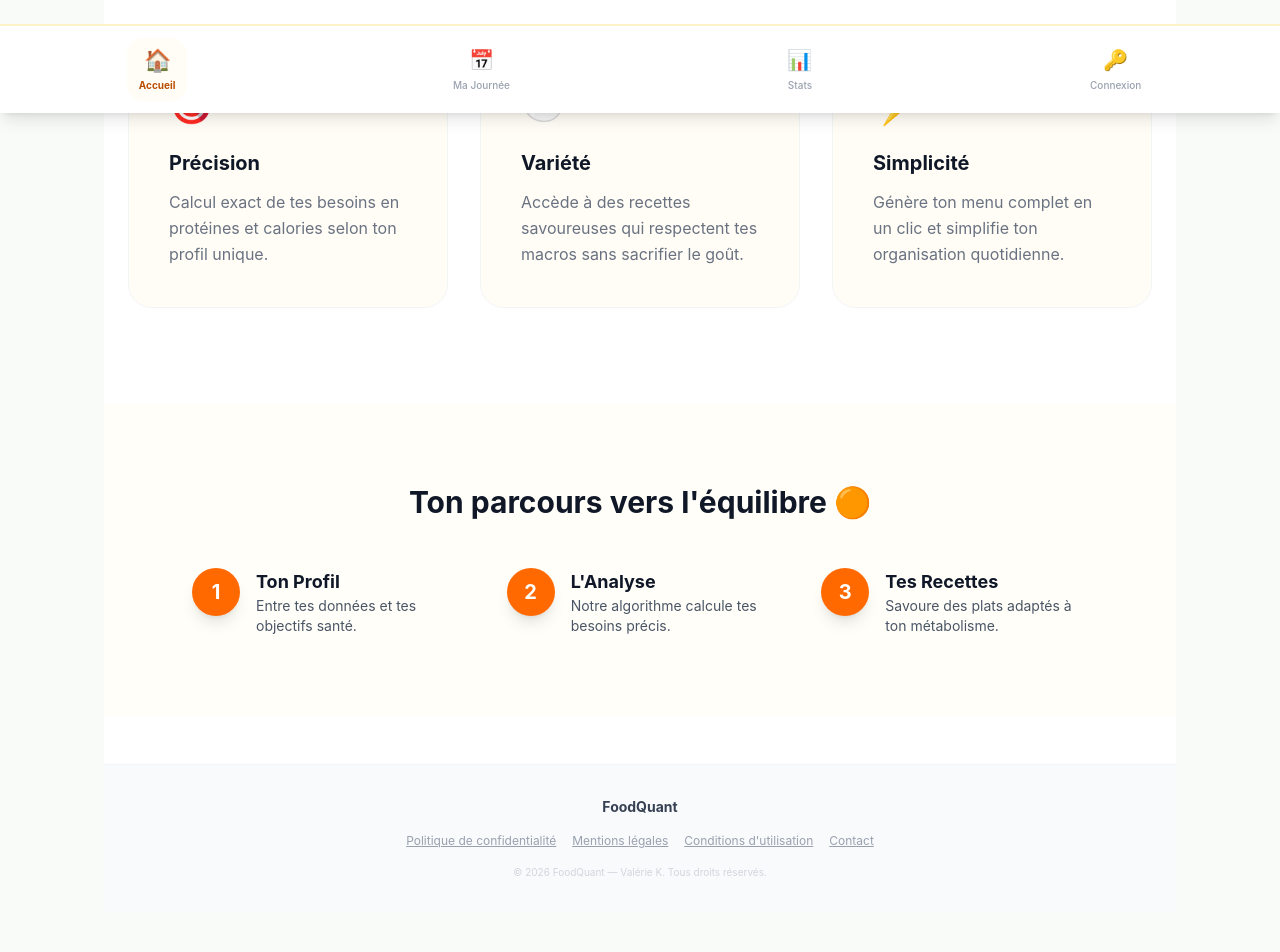
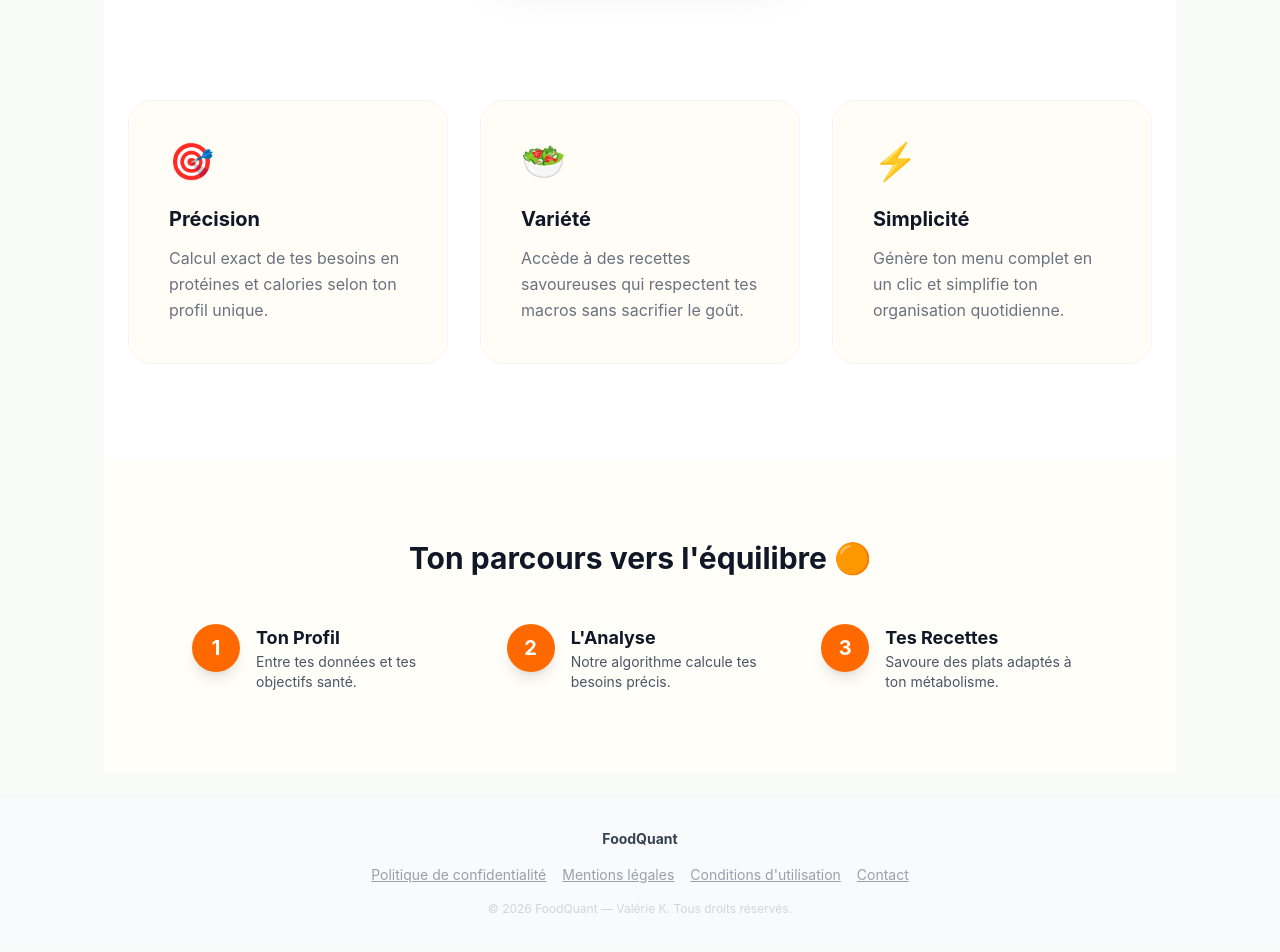
Before and after one commit to valerie-kergonnan/foodquant, a React (Vite) app in the folder frontend-react/: page / in a window 1280 px wide. Shown: the part 687-1639 px from the top of the page. Built offline with nearby package versions, Linux system fonts and the light colour scheme.

Commit message:
v3: modification footer + responsive

```diff
--- a/frontend-react/src/App.jsx
+++ b/frontend-react/src/App.jsx
@@ -5,6 +5,7 @@ import MaJournee from './components/MaJournee';
 import NavBar from './components/NavBar';
 import Login from './components/Login';
 import Dashboard from './components/Dashboard';
+import Footer from './components/Footer';
 
 const API_URL = 'https://foodquant-production.up.railway.app';
 
@@ -76,7 +77,6 @@ function App() {
   const handleLogout = () => {
     setUser(null);
     localStorage.removeItem('user');
-    // V2 Sécurité : Supprimer le JWT à la déconnexion
     localStorage.removeItem('jwt_token');
     setRecipes([]);
     setNutrimentsJour(null);
@@ -256,6 +256,7 @@ function App() {
     }
   };
 
+  // ─── Écran de chargement ───
   if (loading) {
     return (
       <div className="flex flex-col items-center justify-center min-h-screen bg-linear-to-b from-amber-50 to-white">
@@ -271,12 +272,22 @@ function App() {
     );
   }
 
+  // ─── Déterminer si le footer doit s'afficher ───
+  // Le footer s'affiche sur toutes les pages sauf pendant le chargement
+  const afficherFooter = page === 'accueil' || page === 'login' || page === 'profil' || page === 'majournee' || page === 'dashboard';
+
   return (
-    <div className="flex flex-col items-center min-h-screen p-6 pb-24 font-sans text-gray-800">
+    <>
+      {/* ─── V3 Responsive : Structure Flexbox sticky footer ─── */}
+      <div className="flex flex-col min-h-screen font-sans text-gray-800">
 
+        {/* ─── NavBar fixe en haut ─── */}
+        <NavBar pageActive={page} onChangePage={setPage} isLoggedIn={!!user} onLogout={handleLogout} />
+
+        {/* ─── Toast notification (z-60 pour rester au-dessus de la NavBar z-50) ─── */}
         {toast && (
-        <div className="fixed top-4 left-1/2 -translate-x-1/2 z-50 animate-toastIn">
-          <div className="bg-white border border-amber-200 shadow-xl rounded-2xl px-6 py-4 flex items-center gap-3 max-w-sm">
+          <div className="fixed top-16 left-1/2 -translate-x-1/2 z-60 animate-toastIn">
+            <div className="bg-white border border-amber-200 shadow-xl rounded-2xl px-6 py-4 flex items-center gap-3 max-w-[90vw] sm:max-w-sm">
               <span className="text-2xl">{toast.emoji}</span>
               <p className="text-sm font-bold text-gray-700">{toast.message}</p>
             </div>
@@ -290,6 +301,11 @@ function App() {
           }
           .animate-toastIn { animation: toastIn 0.4s ease-out; }
         `}</style>
+
+        {/* ─── V3 Responsive : Contenu principal avec flex-grow ───
+             pt-20 compense la NavBar fixe en haut (~80px)
+             pb-6 padding bas normal (plus de NavBar en bas)          */}
+        <main className="grow flex flex-col items-center p-4 pt-20 sm:p-6 sm:pt-20">
 
           {page === "accueil" && <Accueil onCommencer={() => setPage(user ? "profil" : "login")} />}
           {page === "login" && <Login onLogin={handleLogin} />}
@@ -349,8 +365,13 @@ function App() {
             )
           )}
 
-      <NavBar pageActive={page} onChangePage={setPage} isLoggedIn={!!user} onLogout={handleLogout} />
+        </main>
+
+        {/* ─── V3 Responsive : Footer visible sur toutes les pages ─── */}
+        {afficherFooter && <Footer />}
+
       </div>
+    </>
   );
 }
 
--- a/frontend-react/src/components/Accueil.jsx
+++ b/frontend-react/src/components/Accueil.jsx
@@ -102,8 +102,7 @@ function Accueil({ onCommencer }) {
         </div>
       </section>
 
-      {/* 4. Footer avec liens légaux */}
-      <Footer />
+
     </div>
   );
 }
--- a/frontend-react/src/components/Footer.jsx
+++ b/frontend-react/src/components/Footer.jsx
@@ -144,30 +144,45 @@ function Footer() {
 
   return (
     <>
-      <footer className="w-full bg-gray-50 border-t border-gray-100 py-8 px-6 mt-12">
-        <div className="max-w-4xl mx-auto text-center space-y-4">
+      {/* ─── V3 Responsive : Footer sticky avec mt-auto ───
+           mt-auto   → pousse le footer en bas dans le flex container parent
+           px-4      → padding mobile confortable
+           md:px-6   → padding desktop élargi                                */}
+      <footer className="w-full bg-gray-50 border-t border-gray-100 py-6 px-4 md:py-8 md:px-6 mt-auto">
+        <div className="max-w-4xl mx-auto text-center space-y-3 md:space-y-4">
+
+          {/* ─── Titre ─── */}
           <p className="text-sm font-bold text-gray-700">FoodQuant</p>
-          <div className="flex flex-wrap justify-center gap-4">
+
+          {/* ─── V3 Responsive : Liens légaux ───
+               flex-col sur mobile → liens empilés, plus lisibles
+               sm:flex-row         → liens en ligne à partir de 640px
+               gap-2 / sm:gap-4    → espacement adaptatif
+               Les boutons ont une taille tactile suffisante (min 44px de hauteur) */}
+          <div className="flex flex-col sm:flex-row flex-wrap justify-center gap-2 sm:gap-4">
             {liens.map(lien => (
               <button
                 key={lien.id}
                 onClick={() => setModale(lien.id)}
-                className="text-xs text-gray-400 hover:text-amber-600 transition-colors underline"
+                className="text-xs sm:text-sm text-gray-400 hover:text-amber-600 active:text-amber-700 transition-colors underline py-2 sm:py-0 min-h-11 sm:min-h-0 flex items-center justify-center"
               >
                 {lien.label}
               </button>
             ))}
             <a
               href="mailto:foodquant.app@gmail.com"
-              className="text-xs text-gray-400 hover:text-amber-600 transition-colors underline"
+              className="text-xs sm:text-sm text-gray-400 hover:text-amber-600 active:text-amber-700 transition-colors underline py-2 sm:py-0 min-h-11 sm:min-h-0 flex items-center justify-center"
             >
               Contact
             </a>
           </div>
-          <p className="text-[10px] text-gray-300">© 2026 FoodQuant — Valérie K. Tous droits réservés.</p>
+
+          {/* ─── Copyright ─── */}
+          <p className="text-[10px] sm:text-xs text-gray-300">© 2026 FoodQuant — Valérie K. Tous droits réservés.</p>
         </div>
       </footer>
 
+      {/* ─── Modales légales ─── */}
       {modale && modales[modale] && (
         <ModaleLegale
           titre={modales[modale].titre}
--- a/frontend-react/src/components/NavBar.jsx
+++ b/frontend-react/src/components/NavBar.jsx
@@ -7,8 +7,8 @@ function NavBar({ pageActive, onChangePage, isLoggedIn, onLogout }) {
   ];
 
   return (
-    <div className="fixed bottom-0 left-0 right-0 bg-white border-t-2 border-amber-100 shadow-lg z-50">
-      <div className="flex justify-around items-center py-3">
+    <nav className="fixed top-0 left-0 right-0 bg-white/95 backdrop-blur-sm border-b-2 border-amber-100 shadow-sm z-50">
+      <div className="max-w-4xl mx-auto flex justify-around sm:justify-center sm:gap-2 md:gap-4 items-center py-2 px-2 sm:px-4">
         {onglets.map((onglet) => {
           const estActif = pageActive === onglet.id;
 
@@ -16,15 +16,18 @@ function NavBar({ pageActive, onChangePage, isLoggedIn, onLogout }) {
             <button
               key={onglet.id}
               onClick={() => onChangePage(onglet.id)}
-              className={`flex flex-col items-center px-3 py-2 rounded-2xl transition-all duration-300 ease-out
-                ${estActif ? "bg-amber-50/50" : "hover:bg-gray-50 active:scale-90"}`}
+              className={`flex flex-col sm:flex-row items-center gap-0 sm:gap-2 px-3 py-2 sm:px-4 sm:py-2 rounded-xl transition-all duration-300 ease-out min-h-11
+                ${estActif
+                  ? "bg-amber-50 text-amber-700"
+                  : "text-gray-400 hover:bg-gray-50 hover:text-gray-600 active:scale-95"
+                }`}
             >
-              <span className={`text-xl transition-transform duration-300
-                ${estActif ? "text-amber-700 scale-110" : "text-gray-400 hover:scale-125"}`}>
+              <span className={`text-lg sm:text-base transition-transform duration-300
+                ${estActif ? "scale-110" : ""}`}>
                 {onglet.icone}
               </span>
-              <span className={`text-[10px] mt-1 transition-colors duration-300
-                ${estActif ? "text-amber-700 font-bold" : "text-gray-400 font-medium"}`}>
+              <span className={`text-[10px] sm:text-xs md:text-sm mt-0.5 sm:mt-0 transition-colors duration-300
+                ${estActif ? "font-bold" : "font-medium"}`}>
                 {onglet.label}
               </span>
             </button>
@@ -35,14 +38,14 @@ function NavBar({ pageActive, onChangePage, isLoggedIn, onLogout }) {
         {isLoggedIn && (
           <button
             onClick={onLogout}
-            className="flex flex-col items-center px-3 py-2 rounded-2xl transition-all hover:bg-red-50 active:scale-90"
+            className="flex flex-col sm:flex-row items-center gap-0 sm:gap-2 px-3 py-2 sm:px-4 sm:py-2 rounded-xl transition-all min-h-11 text-gray-400 hover:bg-red-50 hover:text-red-500 active:scale-95"
           >
-            <span className="text-xl text-gray-400 hover:text-red-500 transition-colors">🚪</span>
-            <span className="text-[10px] mt-1 text-gray-400 font-medium">Quitter</span>
+            <span className="text-lg sm:text-base">🚪</span>
+            <span className="text-[10px] sm:text-xs md:text-sm mt-0.5 sm:mt-0 font-medium">Quitter</span>
           </button>
         )}
       </div>
-    </div>
+    </nav>
   );
 }
 
```
Lines whose indentation alone changed are shown as unchanged.
